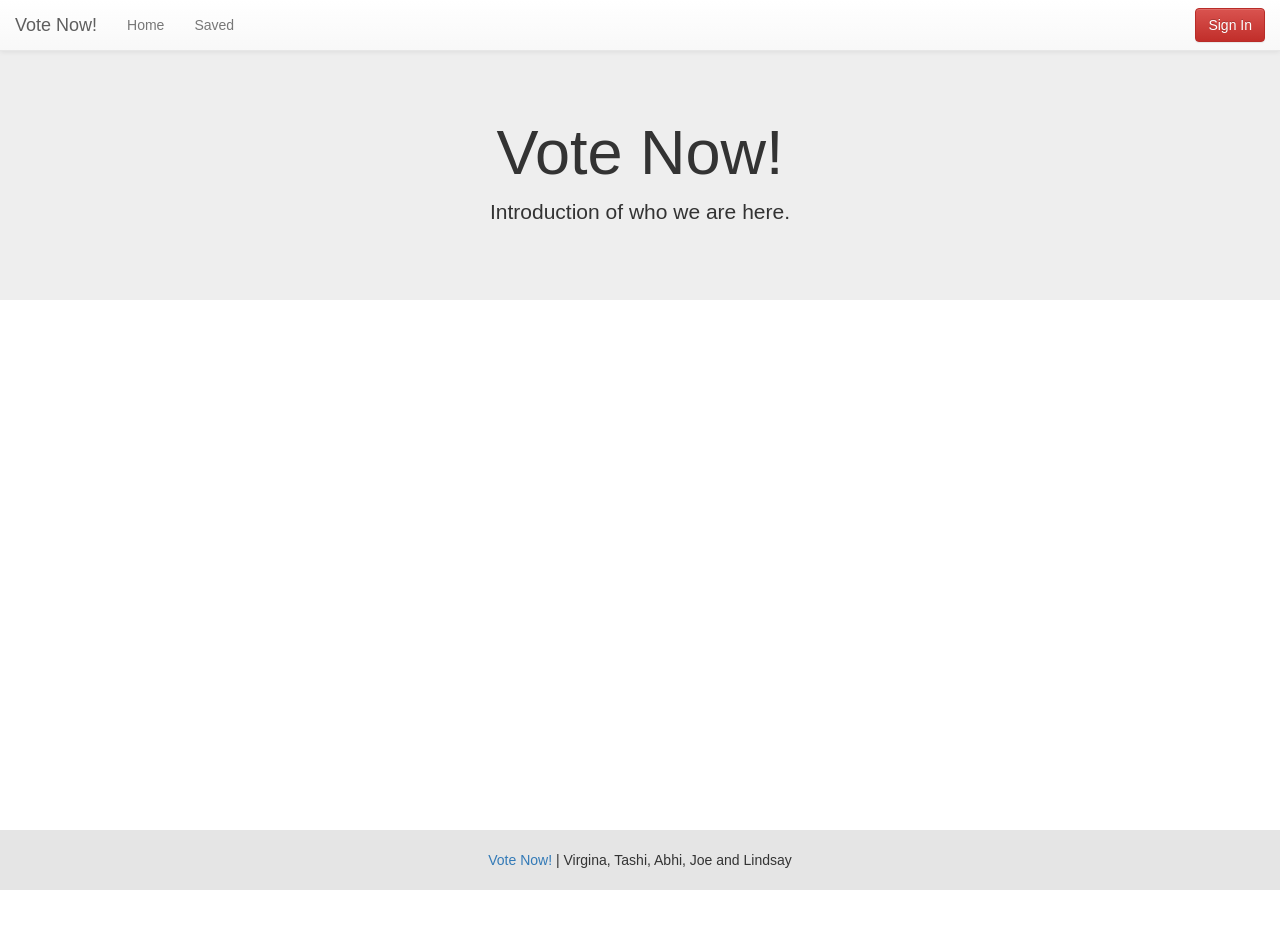
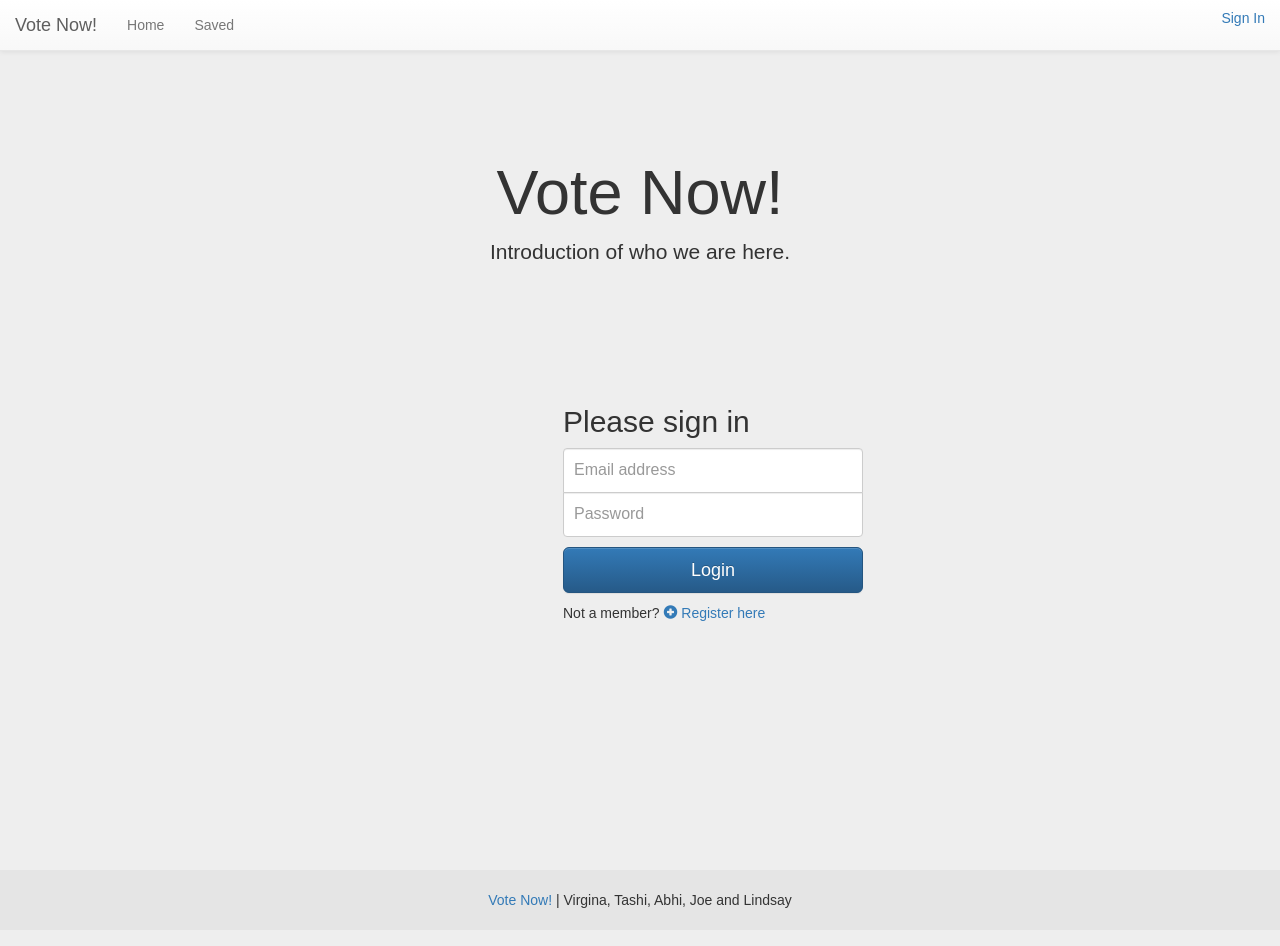
Before and after one commit to lindnerdesign/teamProject3, a React (Create React App) app in the folder client/: page /login in a window 1280 px wide. Shown: the top 946 px of the page. Before the commit the page ends 890 px from the top, so only its background shows below. Built offline with nearby package versions, Linux system fonts and the light colour scheme.

Commit message:
react changes for auth

```diff
--- a/client/src/App.js
+++ b/client/src/App.js
@@ -3,10 +3,13 @@
 // import Discover from "./pages/Discover";
 import Home from "./pages/Home";
 // import Search from "./pages/Search";
-import NavBar from "./components/NavBar";
+import NavBar from "./components/Navbar";
 import Hero from "./components/Hero";
 import Footer from "./components/Footer";
 import Wrapper from "./components/Wrapper";
+import Login from "./components/authLogin";
+import Register from "./components/authRegister";
+
 
 const App = () => (
   <Router>
@@ -15,9 +18,11 @@
       <Hero />
       <Wrapper>
         <Route exact path="/" component={Home} />
-        {/* <Route exact path="/about" component={Home} />
+{/*         /* <Route exact path="/about" component={Home} />
         <Route exact path="/discover" component={Discover} />
-        <Route exact path="/search" component={Search} /> */}
+        <Route exact path="/search" component={Search} /> */ }
+        <Route path='/login' component={Login} />
+        <Route path='/register' component={Register} />
       </Wrapper>
       <Footer />
     </div>
--- a/client/src/components/Navbar/Navbar.js
+++ b/client/src/components/Navbar/Navbar.js
@@ -1,7 +1,8 @@
 import React from "react";
 // import { Link } from "react-router-dom";
-import "./NavBar.css";
+import "./Navbar.css";
 import {Navbar, Nav, NavItem, Button} from "react-bootstrap";
+import { Link } from "react-router-dom";
 
 // Depending on the current path, this component sets the "active" class on the appropriate navigation link item
 const NavBar = () => (
@@ -24,7 +25,7 @@
     </Nav>
 
     <Navbar.Form pullRight>
-    <Button bsStyle="danger">Sign In</Button>
+    <Link bsStyle="danger" to="/login">Sign In</Link>
     </Navbar.Form>
 
   </Navbar.Collapse>
--- a/client/src/components/Navbar/index.js
+++ b/client/src/components/Navbar/index.js
@@ -1 +1 @@
-export { default } from "./NavBar";
+export { default } from "./Navbar";
--- /dev/null
+++ b/client/src/components/authLogin/Login.css
@@ -0,0 +1,42 @@
+body {
+  padding-top: 40px;
+  padding-bottom: 40px;
+  background-color: #eee;
+}
+
+.form-signin {
+  max-width: 330px;
+  padding: 15px;
+  margin: 0 auto;
+}
+.form-signin .form-signin-heading,
+.form-signin .checkbox {
+  margin-bottom: 10px;
+}
+.form-signin .checkbox {
+  font-weight: normal;
+}
+.form-signin .form-control {
+  position: relative;
+  height: auto;
+  -webkit-box-sizing: border-box;
+          box-sizing: border-box;
+  padding: 10px;
+  font-size: 16px;
+}
+.form-signin .form-control:focus {
+  z-index: 2;
+}
+.form-signin input[type="email"] {
+  margin-bottom: -1px;
+  border-bottom-right-radius: 0;
+  border-bottom-left-radius: 0;
+}
+.form-signin input[type="password"] {
+  margin-bottom: 10px;
+  border-top-left-radius: 0;
+  border-top-right-radius: 0;
+}
+.form-signin p {
+  margin-top: 10px;
+}
--- /dev/null
+++ b/client/src/components/authLogin/Login.js
@@ -0,0 +1,66 @@
+import React, { Component } from 'react';
+import ReactDOM from 'react-dom';
+import axios from 'axios';
+import { Link } from 'react-router-dom';
+import './Login.css';
+
+class Login extends Component {
+
+  constructor() {
+    super();
+    this.state = {
+      username: '',
+      password: '',
+      message: ''
+    };
+  }
+  onChange = (e) => {
+    const state = this.state
+    state[e.target.name] = e.target.value;
+    this.setState(state);
+  }
+
+  onSubmit = (e) => {
+    e.preventDefault();
+
+    const { username, password } = this.state;
+
+    axios.post('/api/auth/login', { username, password })
+      .then((result) => {
+        localStorage.setItem('jwtToken', result.data.token);
+        this.setState({ message: '' });
+        this.props.history.push('/')
+      })
+      .catch((error) => {
+        if(error.response.status === 401) {
+          this.setState({ message: 'Login failed. Username or password not match' });
+        }
+      });
+  }
+
+  render() {
+    const { username, password, message } = this.state;
+    return (
+      <div class="container">
+        <form class="form-signin" onSubmit={this.onSubmit}>
+          {message !== '' &&
+            <div class="alert alert-warning alert-dismissible" role="alert">
+              { message }
+            </div>
+          }
+          <h2 class="form-signin-heading">Please sign in</h2>
+          <label for="inputEmail" class="sr-only">Email address</label>
+          <input type="email" class="form-control" placeholder="Email address" name="username" value={username} onChange={this.onChange} required/>
+          <label for="inputPassword" class="sr-only">Password</label>
+          <input type="password" class="form-control" placeholder="Password" name="password" value={password} onChange={this.onChange} required/>
+          <button class="btn btn-lg btn-primary btn-block" type="submit">Login</button>
+          <p>
+            Not a member? <Link to="/register"><span class="glyphicon glyphicon-plus-sign" aria-hidden="true"></span> Register here</Link>
+          </p>
+        </form>
+      </div>
+    );
+  }
+}
+
+export default Login;
--- /dev/null
+++ b/client/src/components/authLogin/index.js
@@ -0,0 +1 @@
+export { default } from "./Login";
--- /dev/null
+++ b/client/src/components/authRegister/Register.css
@@ -0,0 +1,42 @@
+body {
+  padding-top: 40px;
+  padding-bottom: 40px;
+  background-color: #eee;
+}
+
+.form-signin {
+  max-width: 330px;
+  padding: 15px;
+  margin: 0 auto;
+}
+.form-signin .form-signin-heading,
+.form-signin .checkbox {
+  margin-bottom: 10px;
+}
+.form-signin .checkbox {
+  font-weight: normal;
+}
+.form-signin .form-control {
+  position: relative;
+  height: auto;
+  -webkit-box-sizing: border-box;
+          box-sizing: border-box;
+  padding: 10px;
+  font-size: 16px;
+}
+.form-signin .form-control:focus {
+  z-index: 2;
+}
+.form-signin input[type="email"] {
+  margin-bottom: -1px;
+  border-bottom-right-radius: 0;
+  border-bottom-left-radius: 0;
+}
+.form-signin input[type="password"] {
+  margin-bottom: 10px;
+  border-top-left-radius: 0;
+  border-top-right-radius: 0;
+}
+.form-signin p {
+  margin-top: 10px;
+}
--- /dev/null
+++ b/client/src/components/authRegister/Register.js
@@ -0,0 +1,50 @@
+import React, { Component } from 'react';
+import ReactDOM from 'react-dom';
+import axios from 'axios';
+import { Link } from 'react-router-dom';
+import './Register.css';
+
+class Create extends Component {
+
+  constructor() {
+    super();
+    this.state = {
+      username: '',
+      password: ''
+    };
+  }
+  onChange = (e) => {
+    const state = this.state
+    state[e.target.name] = e.target.value;
+    this.setState(state);
+  }
+
+  onSubmit = (e) => {
+    e.preventDefault();
+
+    const { username, password } = this.state;
+
+    axios.post('/api/auth/register', { username, password })
+      .then((result) => {
+        this.props.history.push("/login")
+      });
+  }
+
+  render() {
+    const { username, password } = this.state;
+    return (
+      <div class="container">
+        <form class="form-signin" onSubmit={this.onSubmit}>
+          <h2 class="form-signin-heading">Register</h2>
+          <label for="inputEmail" class="sr-only">Email address</label>
+          <input type="email" class="form-control" placeholder="Email address" name="username" value={username} onChange={this.onChange} required/>
+          <label for="inputPassword" class="sr-only">Password</label>
+          <input type="password" class="form-control" placeholder="Password" name="password" value={password} onChange={this.onChange} required/>
+          <button class="btn btn-lg btn-primary btn-block" type="submit">Register</button>
+        </form>
+      </div>
+    );
+  }
+}
+
+export default Create;
--- /dev/null
+++ b/client/src/components/authRegister/index.js
@@ -0,0 +1 @@
+export { default } from "./Register";
```
Also changed, not shown: 2 other files (tests, documents, lock files or other folders).
